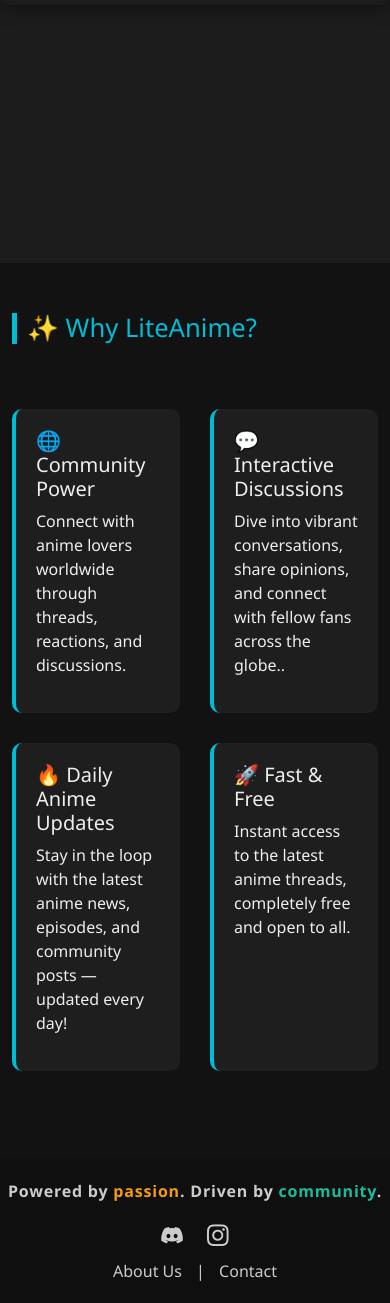
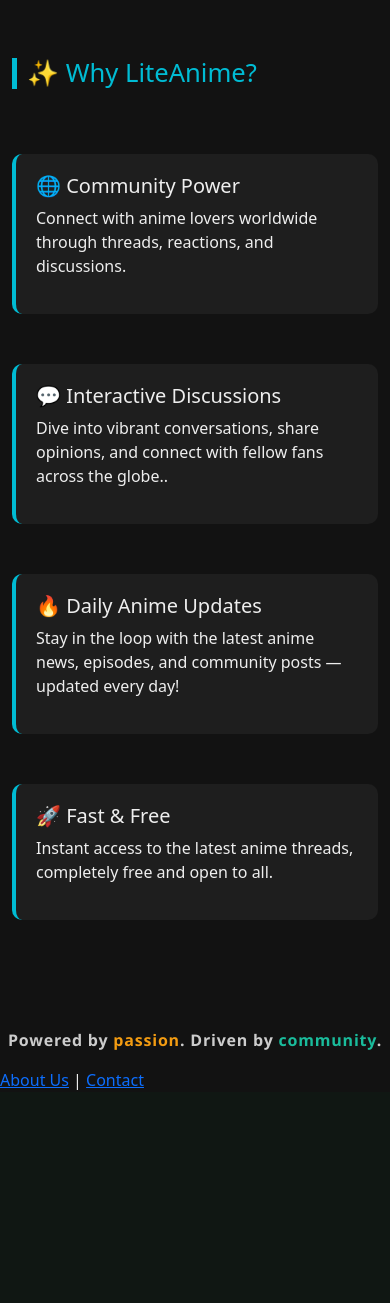
Before and after one commit to xAnoOos/LiteAnime, a Django app: page / in a window 390 px wide. Shown: the part 1085-2388 px from the top of the page. After the commit the page ends 2175 px from the top, so only its background shows below. Run offline with Django 5.2, Linux system fonts and the light colour scheme; data that the repository does not hold is empty.

Commit message:
save changes

```diff
--- a/core/templates/home.html
+++ b/core/templates/home.html
@@ -5,44 +5,24 @@
 <head>
     <meta charset="UTF-8">
     <title>LiteAnime | Home</title>
-    <link rel="icon" type="image/x-icon" href="{% static 'favicon.ico' %}">
+    <meta name="viewport" content="width=device-width, initial-scale=1">
     <link href="https://cdn.jsdelivr.net/npm/bootstrap@5.3.3/dist/css/bootstrap.min.css" rel="stylesheet">
-    <link href="https://cdn.jsdelivr.net/npm/bootstrap-icons@1.10.5/font/bootstrap-icons.css" rel="stylesheet">
     <style>
         body {
-            background: #121212;
+            background-color: #121212;
             color: #eee;
-            font-family: 'Segoe UI', sans-serif;
         }
 
         .navbar {
             background-color: #150f0f;
         }
 
-        .navbar-brand img {
-            height: 30px;
-        }
-
-        .hero {
-            padding: 100px 20px;
-            background: linear-gradient(to bottom, #1e1e1e, #2c2c2c);
-            text-align: center;
-            animation: fadeIn 2s ease-out;
-        }
-
         .hero-img {
             max-height: 450px;
             object-fit: cover;
+            width: 100%;
             filter: brightness(0.6);
         }
-
-        .carousel-caption {
-            bottom: 20%;
-            text-shadow: 0 0 10px #000;
-        }
-
-
-
 
         .section-title {
             color: #00bcd4;
@@ -51,8 +31,6 @@
             font-size: 1.6rem;
             border-left: 5px solid #00bcd4;
             padding-left: 10px;
-            animation: fadeIn 1s ease-out forwards;
-            text-decoration: none;
         }
 
         .list-group-item {
@@ -61,7 +39,6 @@
             border: none;
             border-radius: 0;
             transition: all 0.3s ease;
-
         }
 
         .list-group-item:hover {
@@ -84,16 +61,6 @@
             margin-bottom: 20px;
         }
 
-        .highlight-box p {
-            margin: 0;
-        }
-
-        .highlight-box .meta {
-            font-size: 0.9rem;
-            color: #aaa;
-            margin-top: 5px;
-        }
-
         .why-liteanime-showcase {
             display: flex;
             flex-wrap: wrap;
@@ -107,90 +74,37 @@
             border-left: 4px solid #00bcd4;
             padding: 20px;
             border-radius: 10px;
-            max-width: 300px;
             flex: 1;
-            transition: 0.3s ease;
+            min-width: 200px;
         }
 
         .why-card:hover {
             background-color: #2a2a2a;
         }
 
-        footer {
-            background-color: #100f0f;
-            color: #ccc;
-            padding: 20px 0;
-            text-align: center;
+        @media (max-width: 768px) {
+            .carousel-caption h2 {
+                font-size: 1.4rem;
             }
 
-        footer a {
-            color: #ccc;
-            margin: 0 10px;
-            text-decoration: none;
+            .carousel-caption p {
+                font-size: 0.9rem;
             }
 
-        footer a:hover {
-            color: #00bcd4;
+            .thread-image {
+                width: 40px;
+                height: 40px;
+                margin-right: 8px;
             }
 
-        @keyframes fadeIn {
-            from {
-                opacity: 0;
+            .why-card {
+                margin-bottom: 20px;
             }
-
-            to {
-                opacity: 1;
-            }
-        }
-
-        .list-group-item a {
-            text-decoration: none;
-            color: #fff;
-            font-weight: bold;
-        }
-
-        .list-group-item a:hover {
-            color: #00bcd4;
-            text-decoration: none;
-        }
-
-        .video-section-80 {
-            background-color: #1c1c1c;
-            min-height: 80vh;
-            display: flex;
-            flex-direction: column;
-            align-items: center;
-            justify-content: start;
-        }
-
-        .video-container {
-            width: 100%;
-            max-width: 1200px;
-            height: 100%;
-            border-radius: 10px;
-            overflow: hidden;
-            box-shadow: 0 0 20px rgba(0, 0, 0, 0.6);
-        }
-
-        .video-container video {
-            width: 100%;
-            height: 100%;
-            object-fit: cover;
-            border-radius: 10px;
-        }
-
-        .animate-navbar {
-            transform: translateY(-100%);
-            opacity: 0;
-            transition: transform 0.6s ease-out, opacity 0.6s ease-out;
-        }
-
-        .animate-navbar.active {
-            transform: translateY(0);
-            opacity: 1;
         }
     </style>
 </head>
+
+<body>
 
     <body>
 
@@ -213,13 +127,14 @@
                             <a class="nav-link dropdown-toggle d-flex align-items-center" href="#" id="profileDropdown"
                                 data-bs-toggle="dropdown">
                                 {% if user.profile.avatar and user.profile.avatar.name %}
-                            <img src="{{ user.profile.avatar.url }}" class="rounded-circle me-2" width="30" height="30"
-                                style="object-fit: cover;">
+                                <img src="{{ user.profile.avatar.url }}" class="rounded-circle me-2" width="30"
+                                    height="30" style="object-fit: cover;">
                                 {% endif %}
                                 {{ user.username }}
                             </a>
                             <ul class="dropdown-menu dropdown-menu-dark">
-                            <li><a class="dropdown-item" href="{% url 'profile' username=user.username %}">Profile</a>
+                                <li><a class="dropdown-item"
+                                        href="{% url 'profile' username=user.username %}">Profile</a>
                                 </li>
                                 <li><a class="dropdown-item" href="{% url 'logout' %}">Logout</a></li>
                             </ul>
@@ -295,7 +210,8 @@
                             <img src="{% static 'default-thread.jpg' %}" class="thread-image">
                             {% endif %}
                             <div>
-                            <a href="{% url 'thread_detail' thread.id %}" class="text-white">{{ thread.title }}</a><br>
+                                <a href="{% url 'thread_detail' thread.id %}" class="text-white">{{ thread.title
+                                    }}</a><br>
                                 <small class="text-light" style="font-size: 0.9rem;"></small>
                             </div>
                         </li>
@@ -315,8 +231,10 @@
                             <img src="{% static 'default-thread.jpg' %}" class="thread-image">
                             {% endif %}
                             <div>
-                            <a href="{% url 'thread_detail' thread.id %}" class="text-white">{{ thread.title }}</a><br>
-                            <small class="text-light" style="font-size: 0.9rem;">{{ thread.created_at|date:"M d, Y" }} |
+                                <a href="{% url 'thread_detail' thread.id %}" class="text-white">{{ thread.title
+                                    }}</a><br>
+                                <small class="text-light" style="font-size: 0.9rem;">{{ thread.created_at|date:"M d, Y"
+                                    }} |
                                     🖋️ {{ thread.user.username }}</small>
                             </div>
                         </li>
@@ -340,8 +258,8 @@
                                 <img src="{{ comment.user.profile.avatar.url }}" class="rounded-circle" width="60"
                                     height="60" style="object-fit: cover;">
                                 {% else %}
-                            <img src="{% static 'default-avatar.jpg' %}" class="rounded-circle" width="60" height="60"
-                                style="object-fit: cover;">
+                                <img src="{% static 'default-avatar.jpg' %}" class="rounded-circle" width="60"
+                                    height="60" style="object-fit: cover;">
                                 {% endif %}
                                 <div>
                                     <a href="{% url 'thread_detail' comment.thread.id %}"
@@ -394,11 +312,13 @@
                 </div>
                 <div class="why-card">
                     <h5>💬 Interactive Discussions</h5>
-                <p>Dive into vibrant conversations, share opinions, and connect with fellow fans across the globe..</p>
+                    <p>Dive into vibrant conversations, share opinions, and connect with fellow fans across the globe..
+                    </p>
                 </div>
                 <div class="why-card">
                     <h5>🔥 Daily Anime Updates</h5>
-                <p>Stay in the loop with the latest anime news, episodes, and community posts — updated every day!</p>
+                    <p>Stay in the loop with the latest anime news, episodes, and community posts — updated every day!
+                    </p>
                 </div>
                 <div class="why-card">
                     <h5>🚀 Fast & Free</h5>
@@ -455,4 +375,6 @@
 
     </body>
 
+</body>
+
 </html>
```
Lines whose indentation alone changed are shown as unchanged.
